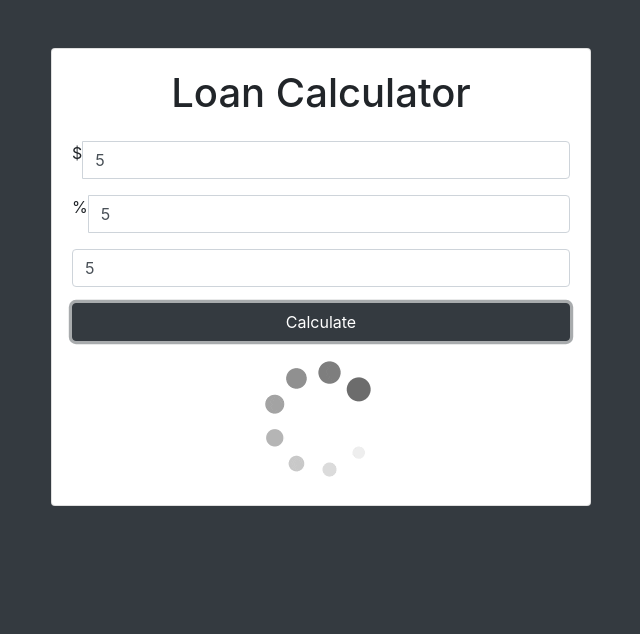
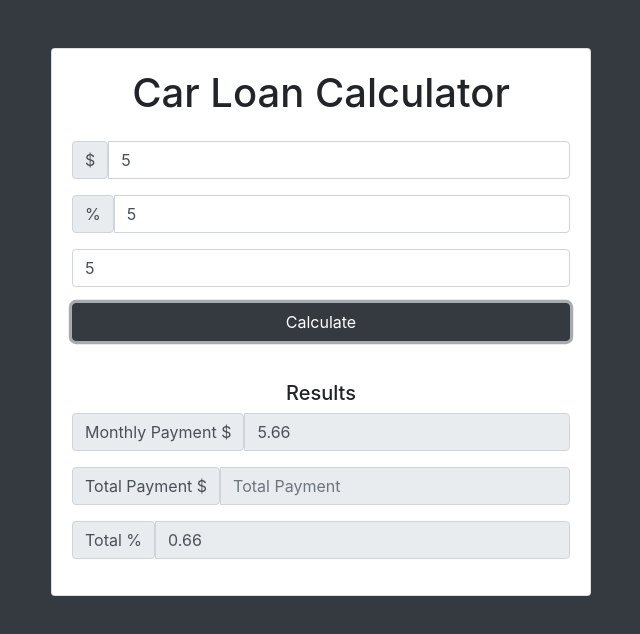
Before and after one commit to dlentz92/loanCalculator, a plain HTML site: page index.html in a window 1280 px wide. Both pictures are taken after typing "5", "5", "5" into the empty fields and a click on the input "Calculate". Shown: the whole page, without its empty margins (319-959 px from the left). Drawn offline with nearby package versions, Linux system fonts and the light colour scheme.

Commit message:
monthly/total correct

```diff
--- a/app.js
+++ b/app.js
@@ -1,11 +1,11 @@
 // SUBMIT
-document.getElementById("loan-form").addEventListener("submit", function(e){
+document.getElementById("loan-form").addEventListener("submit", function (e) {
     // HIDE RESULTS
     document.getElementById("results").style.display = "none";
 
     // SHOW LOADING
     document.getElementById("loading").style.display = "block";
-    setTimeout(calculateResults, 2000) ;
+    setTimeout(calculateResults, 1000);
 
     e.preventDefault()
 });
@@ -28,20 +28,53 @@ const calculatedPayments = parseFloat(years.value) * 12;
 
     // VARIABLES FOR MONTHLY PAYMENT
     const x = Math.pow(1 + calculatedInterest, calculatedPayments);
-const monthly = (principal * x * calculatedInterest) / (x - 1)
+    const monthly = (principal * x * calculatedInterest) / (x - 1);
 
-if(isFinite(monthly)){
-    monthlyPayment.value = monthly.toFixed(2)
-    totalPayment.value = (monthly * calculatedPayments).toFixed(2);
-    totalInterest.value = ((monthly* calculatedPayments) - principal).toFixed(2);
-}else{
-    showError("Please check your numbers")
+    if (isFinite(monthly)) {
+        // monthlyPayment.value = monthly.toFixed(2)
+        // totalPayment.value = (monthly * calculatedPayments).toFixed(2);
+        // totalInterest.value = ((monthly * calculatedPayments) - principal).toFixed(2);
+
+        // UPDATE TO ADD DECIMAL POINTS
+        function thousands_separators(num) {
+            var num_parts = num.toString().split(".");
+            num_parts[0] = num_parts[0].replace(/\B(?=(\d{3})+(?!\d))/g, ",");
+            return num_parts.join(".");
+        }
+        // MONTHLY PAYMENT
+        var monthlyResult = monthly.toFixed(2);
+        var monthlyFormatted = thousands_separators(monthlyResult);
+        monthlyPayment.value = monthlyFormatted
+        console.log(monthlyFormatted);
+
+        // TOTAL PAYMENT
+        var totalResult = (monthly * calculatedPayments).toFixed(2);
+        var totalFormatted = thousands_separators(totalResult);
+        monthlyPayment.value = totalFormatted
+        console.log(totalFormatted);
+
+        // TOTAL INTEREST
+        totalInterest.value = ((monthly * calculatedPayments) - principal).toFixed(2);
+
+        // SHOW RESULTS
+        document.getElementById("results").style.display = "block";
+        // HIDE LOADER
+        document.getElementById("loading").style.display = "none";
+
+    } else {
+        showError("Please check that all fields are filled out")
     }
 }
 
-function showError(error){
+function showError(error) {
     // CREATE A DIV
     const errorDiv = document.createElement("div");
+
+    // SHOW RESULTS
+    document.getElementById("results").style.display = "none";
+    // HIDE LOADER
+    document.getElementById("loading").style.display = "none";
+
     // GET ELEMENTS
     const card = document.querySelector(".card");
     const heading = document.querySelector(".heading")
@@ -55,6 +88,6 @@ function showError(error){
     setTimeout(clearError, 3000)
 }
 // CLEAR ERROR
-function clearError(){
+function clearError() {
     document.querySelector(".alert").remove();
 }
--- a/index.html
+++ b/index.html
@@ -9,7 +9,7 @@
     <!-- Bootstrap CSS -->
     <link rel="stylesheet" href="https://stackpath.bootstrapcdn.com/bootstrap/4.3.1/css/bootstrap.min.css"
         integrity="sha384-ggOyR0iXCbMQv3Xipma34MD+dH/1fQ784/j6cY/iJTQUOhcWr7x9JvoRxT2MZw1T" crossorigin="anonymous">
-        <!-- <script src="https://use.fontawesome.com/79962b85b8.js"></script> -->
+    <!-- <script src="https://use.fontawesome.com/79962b85b8.js"></script> -->
 </head>
 
 <body class="bg-dark">
@@ -17,17 +17,17 @@
         <div class="row">
             <div class="col-md-6 mx-auto">
                 <div class="card card-body text-center mt-5">
-                    <h1 class="heading display-5 pb-3">Loan Calculator</h1>
+                    <h1 class="heading display-5 pb-3">Car Loan Calculator</h1>
                     <form id="loan-form">
                         <div class="form-group">
                             <div class="input-group">
-                                <span class="input-group-addon">$</span>
+                                <span class="input-group-text" id="basic-addon1">$</span>
                                 <input type="number" class="form-control" id="amount" placeholder="Loan Amount">
                             </div>
                         </div>
                         <div class="form-group">
                             <div class="input-group">
-                                <span class="input-group-addon">%</span>
+                                    <span class="input-group-text" id="basic-addon1">%</span>
                                 <input type="number" class="form-control" id="interest" placeholder="Interest">
                             </div>
                         </div>
@@ -35,7 +35,7 @@
                             <input type="number" class="form-control" id="years" placeholder="Years to Repay">
                         </div>
                         <div class="form-group">
-                            <input type="submit" value="Calculate" class="btn btn-dark btn-block" id = "submit">
+                            <input type="submit" value="Calculate" class="btn btn-dark btn-block" id="submit">
                         </div>
                     </form>
                     <!-- LOADER -->
@@ -47,6 +47,7 @@
                         <div class="form-group">
                             <div class="input-group">
                                 <span class="input-group-addon text-muted"></span>
+                                <span class="input-group-text" id="basic-addon1">Monthly Payment $</span>
                                 <input type="number" class="form-control" id="monthly-payment"
                                     placeholder="Monthly Payment" disabled>
                             </div>
@@ -54,6 +55,7 @@
                         <div class="form-group">
                             <div class="input-group">
                                 <span class="input-group-addon"></span>
+                                <span class="input-group-text" id="basic-addon1">Total Payment $</span>
                                 <input type="number" class="form-control" id="total-payment" placeholder="Total Payment"
                                     disabled>
                             </div>
@@ -61,6 +63,7 @@
                         <div class="form-group">
                             <div class="input-group">
                                 <span class="input-group-addon"></span>
+                                <span class="input-group-text" id="basic-addon1">Total %</span>
                                 <input type="number" class="form-control" id="total-interest"
                                     placeholder="Total Interest" disabled>
                             </div>
@@ -84,7 +87,7 @@
     <script src="https://stackpath.bootstrapcdn.com/bootstrap/4.3.1/js/bootstrap.min.js"
         integrity="sha384-JjSmVgyd0p3pXB1rRibZUAYoIIy6OrQ6VrjIEaFf/nJGzIxFDsf4x0xIM+B07jRM"
         crossorigin="anonymous"></script>
-        <!-- <script src="https://use.fontawesome.com/79962b85b8.js"></script> -->
+    <!-- <script src="https://use.fontawesome.com/79962b85b8.js"></script> -->
 
     <script src="app.js"></script>
 </body>
--- a/style.css
+++ b/style.css
@@ -1,6 +1,6 @@
-#loading {
+/* #loading {
     display:none;
 }
-#result{
+#results{
     display:none;
-}
+} */
```
Lines whose indentation alone changed are shown as unchanged.
